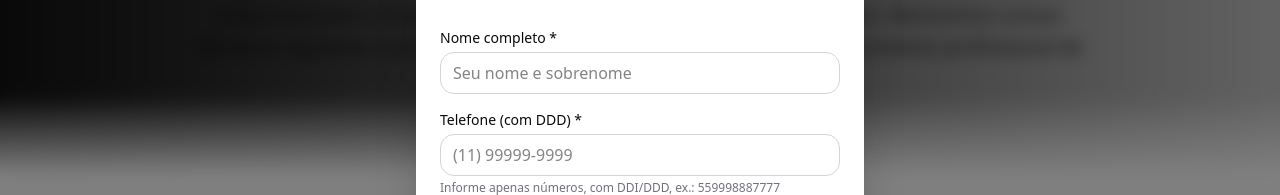
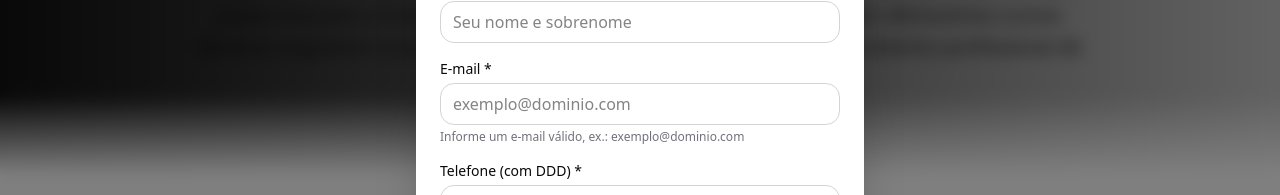
Before and after one commit to IsraelMends/Tecnico-Global, a Next.js app: page /about in a window 1280 px wide. Both pictures are taken after a click on the button "Entre em contato". Shown: the part 270-465 px from the top of the page. Built offline with nearby package versions, Linux system fonts and the light colour scheme.

Commit message:
feat(email): adicionar campo de e-mail ao formulário modal e validação correspondente

```diff
--- /dev/null
+++ b/src/components/app-modal/app_modal/app_modal_form/app_modal_form_fields/app_modal_form_field_email/index.tsx
@@ -0,0 +1,11 @@
+import AppModalInput from "../../../../app_modal_ui/app_modal_input";
+
+export default function AppModalFormFieldEmail({ value, onChange }: { value: string; onChange: (v: string) => void }) {
+  return (
+    <div>
+      <label className="mb-1 block text-sm font-medium">E-mail *</label>
+      <AppModalInput type="email" value={value} onChange={(e) => onChange(e.target.value)} placeholder="exemplo@dominio.com" required />
+      <p className="mt-1 text-xs text-zinc-500">Informe um e-mail válido, ex.: exemplo@dominio.com</p>
+    </div>
+  );
+}
--- a/src/components/app-modal/app_modal/app_modal_form/app_modal_form_fields/index.tsx
+++ b/src/components/app-modal/app_modal/app_modal_form/app_modal_form_fields/index.tsx
@@ -1,11 +1,13 @@
 import AppModalFormFieldFullName from "./app_modal_form_field_full_name";
 import AppModalFormFieldPhone from "./app_modal_form_field_phone";
 import AppModalFormFieldPrivacy from "./app_modal_form_field_privacy";
+import AppModalFormFieldEmail from "./app_modal_form_field_email";
 
 const AppModalFormFields = {
   FullName: AppModalFormFieldFullName,
   Phone: AppModalFormFieldPhone,
   Privacy: AppModalFormFieldPrivacy,
+  Email: AppModalFormFieldEmail,
 };
 
 export default AppModalFormFields;
--- a/src/components/app-modal/app_modal/app_modal_form/index.tsx
+++ b/src/components/app-modal/app_modal/app_modal_form/index.tsx
@@ -16,6 +16,7 @@ export default function AppModalForm({ onClose, whatsappNumber, policyUrl, origi
   return (
     <form onSubmit={(e) => { e.preventDefault(); submit(); }} className="space-y-4">
       <AppModalFormFields.FullName value={fields.fullName} onChange={set.setFullName} />
+      <AppModalFormFields.Email value={fields.email} onChange={set.setEmail} />
       <AppModalFormFields.Phone value={fields.phone} onChange={set.setPhone} />
       <AppModalFormFields.Privacy checked={fields.accepted} onChange={set.setAccepted} policyUrl={policyUrl} />
       {error && <AppModalError>{error}</AppModalError>}
--- a/src/components/app-modal/app_modal_hooks/app_modal_use_form/index.ts
+++ b/src/components/app-modal/app_modal_hooks/app_modal_use_form/index.ts
@@ -1,6 +1,6 @@
 import { useCallback, useMemo, useState } from "react";
 import { onlyDigits, isPhoneValid } from "../../app_modal_utils/app_modal_phone";
-import { isFullNameValid } from "../../app_modal_utils/app_modal_validation";
+import { isEmailValid, isFullNameValid } from "../../app_modal_utils/app_modal_validation";
 import { buildWhatsAppUrl } from "../../app_modal_lib/app_modal_whatsapp";
 
 interface Params {
@@ -12,13 +12,14 @@ interface Params {
 export const useAppModalForm = ({ onClose, whatsappNumber, originLabel }: Params) => {
   const [fullName, setFullName] = useState("");
   const [phone, setPhone] = useState("");
+  const [email, setEmail] = useState("");
   const [accepted, setAccepted] = useState(false);
   const [submitting, setSubmitting] = useState(false);
   const [error, setError] = useState<string | null>(null);
 
   const isValid = useMemo(() => {
-    return isFullNameValid(fullName) && isPhoneValid(phone) && accepted;
-  }, [fullName, phone, accepted]);
+    return isFullNameValid(fullName) && isPhoneValid(phone) && isEmailValid(email) && accepted;
+  }, [fullName, phone, email, accepted]);
 
   const submit = useCallback(() => {
     if (!isValid) {
@@ -42,8 +43,8 @@ export const useAppModalForm = ({ onClose, whatsappNumber, originLabel }: Params
   }, [accepted, fullName, onClose, originLabel, phone, whatsappNumber, isValid]);
 
   return {
-    fields: { fullName, phone, accepted },
-    set: { setFullName, setPhone, setAccepted },
+    fields: { fullName, phone, email, accepted },
+    set: { setFullName, setPhone, setEmail, setAccepted },
     error,
     submitting,
     isValid,
--- a/src/components/app-modal/app_modal_utils/app_modal_validation/index.ts
+++ b/src/components/app-modal/app_modal_utils/app_modal_validation/index.ts
@@ -1 +1,2 @@
 export const isFullNameValid = (name: string) => name.trim().split(/\s+/).length >= 2;
+export const isEmailValid = (v: string) => /\S+@\S+\.\S+/.test(v);
```
